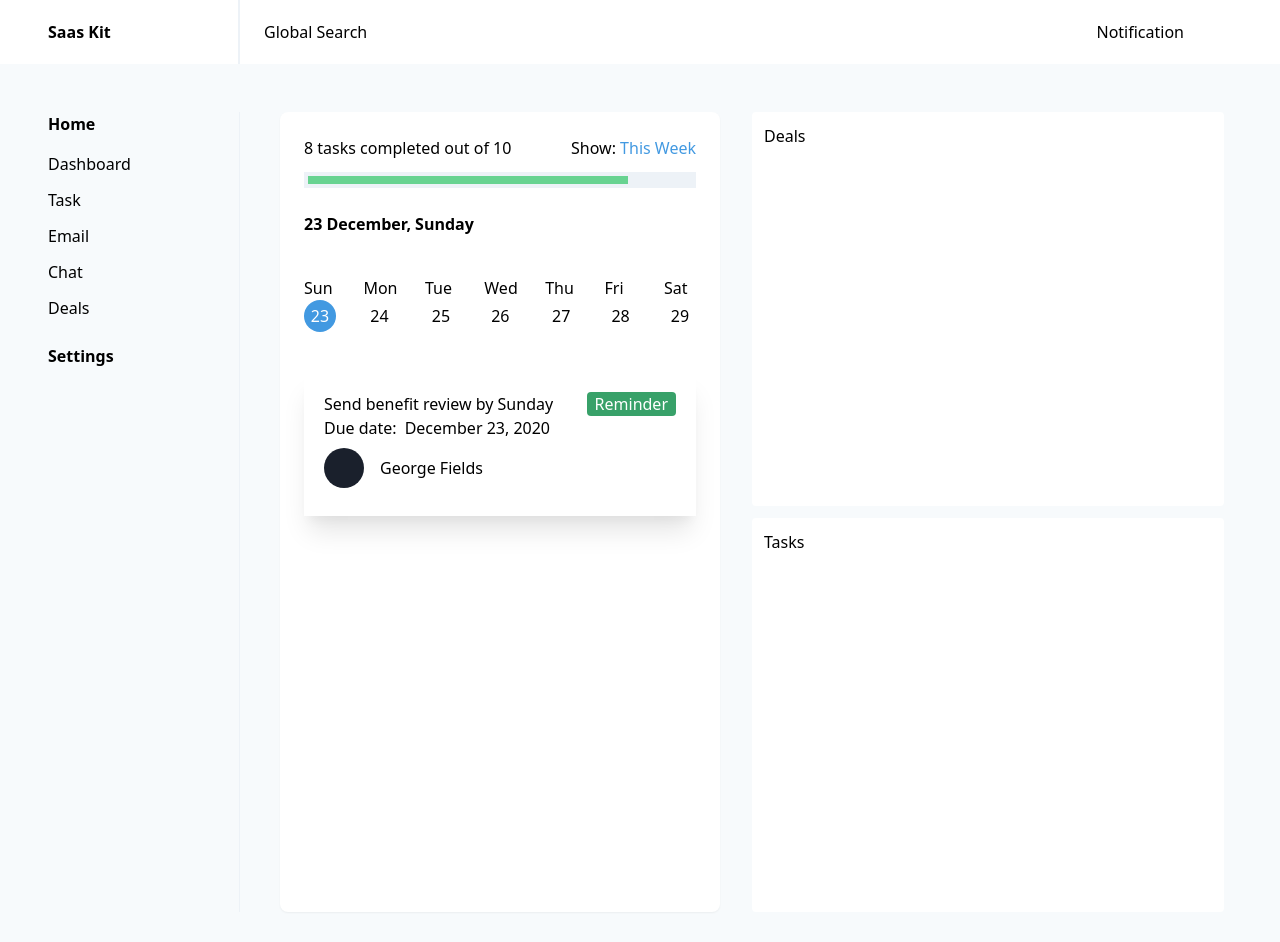
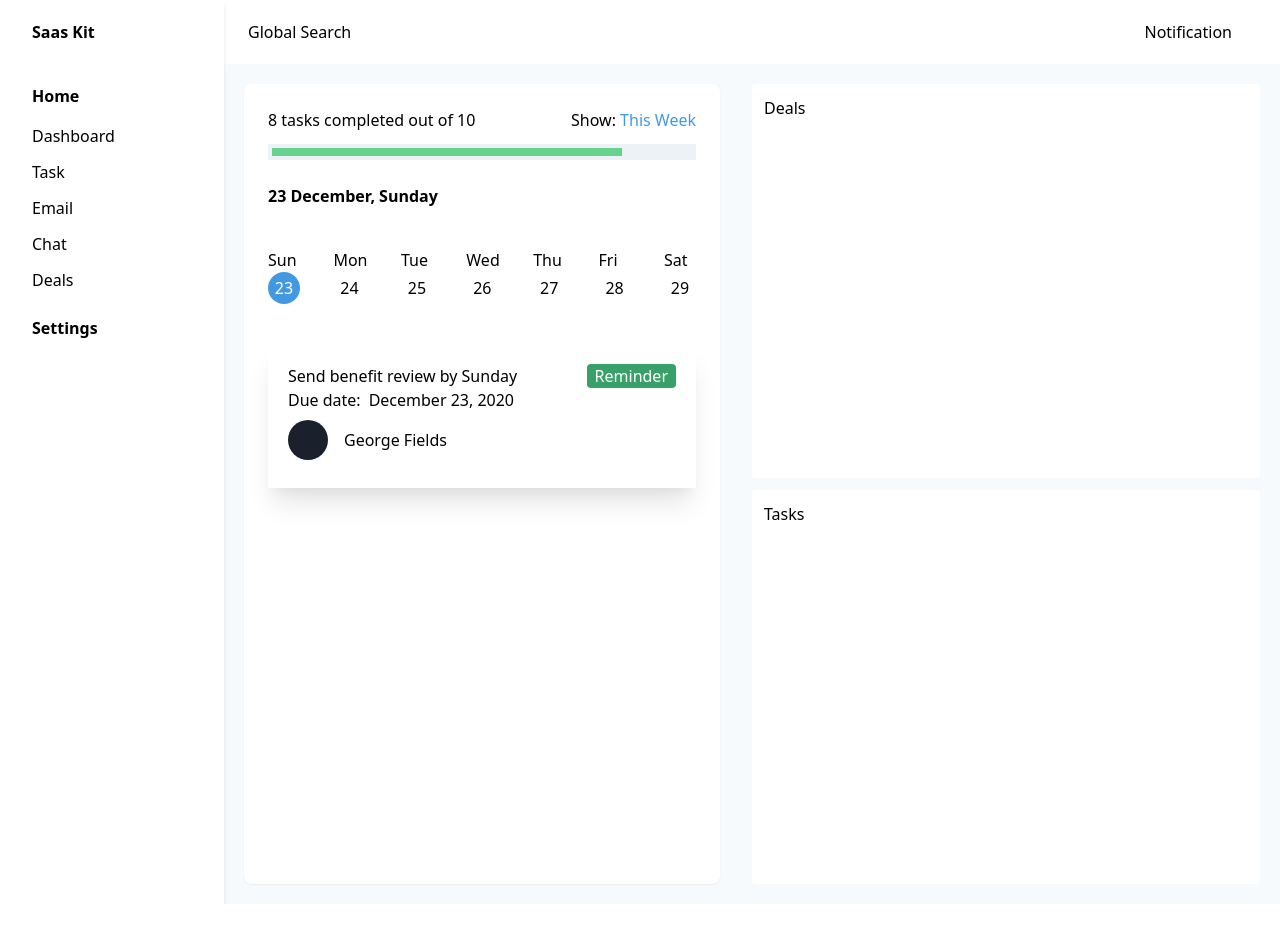
Before and after one commit to Alex-Cosmas/alx, a Nuxt app: page / in a window 1280 px wide. Shown: the top 942 px of the page. After the commit the page ends 904 px from the top, so only its background shows below. Built offline with nearby package versions, Linux system fonts and the light colour scheme.

Commit message:
Split Header, SideBar, MainSection Code into Components

```diff
--- /dev/null
+++ b/components/globals/Header.vue
@@ -0,0 +1,18 @@
+<template>
+  <!-- Header -->
+  <div class="bg-white flex items-center">
+    <div class="w-56 flex-none">
+      <div class="py-5 shadow-md">
+        <h6 class="shadow-2xl font-bold px-8">Saas Kit</h6>
+      </div>
+    </div>
+
+    <div class="flex-grow flex justify-between pr-12">
+      <div class="px-6">
+        Global Search
+      </div>
+      Notification
+    </div>
+  </div>
+  <!-- End of Header -->
+</template>
--- /dev/null
+++ b/components/globals/MainComponent.vue
@@ -0,0 +1,103 @@
+<template>
+  <div class="flex">
+    <!--  Fist  Half -->
+    <div class="bg-white rounded-lg shadow-sm flex-grow h-screen">
+      <div class="p-6 ">
+        <div class="mb-3 flex justify-between">
+          <p>8 tasks completed out of 10</p>
+          <div>
+            <p>
+              Show:
+              <span class=" text-blue-500">This Week</span>
+            </p>
+          </div>
+        </div>
+        <div class="bg-gray-200 p-1">
+          <div class="bg-green-400 w-5/6 p-1"></div>
+        </div>
+      </div>
+      <div class="px-6 mb-10 font-semibold">
+        23 December, Sunday
+      </div>
+      <div class="px-6 mb-10">
+        <div class="flex justify-between">
+          <div class="flex flex-col">
+            Sun
+            <div
+              class="bg-blue-500 w-8 h-8 rounded-full text-white flex items-center justify-center "
+            >
+              23
+            </div>
+          </div>
+          <div class="flex flex-col">
+            Mon
+            <div class="w-8 h-8 rounded-full flex items-center justify-center">
+              24
+            </div>
+          </div>
+          <div class="flex flex-col">
+            Tue
+            <div class="w-8 h-8 rounded-full flex items-center justify-center">
+              25
+            </div>
+          </div>
+          <div class="flex flex-col">
+            Wed
+            <div class="w-8 h-8 rounded-full flex items-center justify-center">
+              26
+            </div>
+          </div>
+          <div class="flex flex-col">
+            Thu
+            <div class="w-8 h-8 rounded-full flex items-center justify-center">
+              27
+            </div>
+          </div>
+          <div class="flex flex-col">
+            Fri
+            <div class="w-8 h-8 rounded-full flex items-center justify-center">
+              28
+            </div>
+          </div>
+          <div class="flex flex-col">
+            Sat
+            <div class="w-8 h-8 rounded-full flex items-center justify-center">
+              29
+            </div>
+          </div>
+        </div>
+      </div>
+      <div class="px-6 mb-10">
+        <div class="shadow-xl p-5">
+          <div class="flex justify-between">
+            <h5>Send benefit review by Sunday</h5>
+            <div>
+              <div class="bg-green-600 px-2 rounded text-white">
+                <p>Reminder</p>
+              </div>
+            </div>
+          </div>
+          <p class="flex">
+            Due date:
+            <span class="px-2">December 23, 2020</span>
+          </p>
+          <div class="flex items-center py-2">
+            <div class="w-10 h-10 rounded-full bg-gray-900"></div>
+            <p class="mx-4">George Fields</p>
+          </div>
+        </div>
+      </div>
+    </div>
+
+    <!--  Second Half -->
+    <div class="w-1/2 flex flex-col justify-between ml-8">
+      <div class="h-full bg-white rounded p-3 mb-3">
+        Deals
+      </div>
+      <div class="h-full  bg-white rounded p-3">
+        Tasks
+      </div>
+    </div>
+    <!--  Second Half -->
+  </div>
+</template>
--- /dev/null
+++ b/components/globals/SideBar.vue
@@ -0,0 +1,18 @@
+<template>
+  <div class="w-56 flex-none shadow-md bg-white">
+    <div class="w-full px-8 my-5">
+      <h6 class="font-bold mb-4">Home</h6>
+      <ul>
+        <li class="mb-3">Dashboard</li>
+        <li class="mb-3">Task</li>
+        <li class="mb-3">Email</li>
+        <li class="mb-3">Chat</li>
+        <li class="mb-3">Deals</li>
+      </ul>
+
+      <ul class="font-bold my-6">
+        <li class="mb-3">Settings</li>
+      </ul>
+    </div>
+  </div>
+</template>
--- a/pages/index.vue
+++ b/pages/index.vue
@@ -1,173 +1,35 @@
 <template>
   <div>
-    <!-- Header -->
-    <div class="bg-white flex px-12 items-center">
-      <div class="border-r-2 border-gray-200 w-48 py-5">
-        <h6 class="shadow-2xl font-bold">Saas Kit</h6>
-      </div>
-      <div class="flex-grow flex justify-between pr-12">
-        <div class="px-6">
-          Global Search
-        </div>
-        Notification
-      </div>
-    </div>
+    <div class="flex flex-col min-h-screen">
+      <!-- Header Component -->
+      <Header />
+      <!--  -->
 
-    <!-- Side Menu + Main Div -->
+      <!-- Side bar + main body -->
+      <div class="flex flex-1 ">
+        <!-- SideBar Component -->
+        <SideBar />
 
-    <div class="flex p-12">
-      <div class=" w-48">
-        <div class="flex h-screen">
-          <div class="border-r border-gray-200 w-64">
-            <h6 class="font-bold mb-4">Home</h6>
-            <ul>
-              <li class="mb-3">Dashboard</li>
-              <li class="mb-3">Task</li>
-              <li class="mb-3">Email</li>
-              <li class="mb-3">Chat</li>
-              <li class="mb-3">Deals</li>
-            </ul>
-
-            <ul class="font-bold my-6">
-              <li class="mb-3">Settings</li>
-            </ul>
-          </div>
+        <!-- Main Component -->
+        <div class="w-full m-5">
+          <!-- Main Components -->
+          <MainComponent />
         </div>
       </div>
-      <div class="flex-grow px-6">
-        <div>
-          <!-- New Grid Layout -->
-
-          <div>
-            <div class="w-full flex mx-4">
-              <div class="bg-white rounded-lg shadow-sm flex-grow h-screen">
-                <!-- Task Update Component  -->
-                <div class="p-6 ">
-                  <div class="mb-3 flex justify-between">
-                    <p>8 tasks completed out of 10</p>
-                    <div>
-                      <p>
-                        Show:
-                        <span class=" text-blue-500">This Week</span>
-                      </p>
-                    </div>
-                  </div>
-                  <!-- Progress Bar -->
-                  <div class="bg-gray-200 p-1">
-                    <div class="bg-green-400 w-5/6 p-1"></div>
-                  </div>
-                </div>
-
-                <!-- Calendar Component -->
-
-                <div class="px-6 mb-10 font-semibold">
-                  23 December, Sunday
-                </div>
-
-                <div class="px-6 mb-10">
-                  <div class="flex justify-between">
-                    <div class="flex flex-col">
-                      Sun
-                      <div
-                        class="bg-blue-500 w-8 h-8 rounded-full text-white flex items-center justify-center "
-                      >
-                        23
-                      </div>
-                    </div>
-                    <div class="flex flex-col">
-                      Mon
-                      <div
-                        class="w-8 h-8 rounded-full flex items-center justify-center"
-                      >
-                        24
-                      </div>
-                    </div>
-                    <div class="flex flex-col">
-                      Tue
-                      <div
-                        class="w-8 h-8 rounded-full flex items-center justify-center"
-                      >
-                        25
-                      </div>
-                    </div>
-                    <div class="flex flex-col">
-                      Wed
-                      <div
-                        class="w-8 h-8 rounded-full flex items-center justify-center"
-                      >
-                        26
-                      </div>
-                    </div>
-                    <div class="flex flex-col">
-                      Thu
-                      <div
-                        class="w-8 h-8 rounded-full flex items-center justify-center"
-                      >
-                        27
-                      </div>
-                    </div>
-                    <div class="flex flex-col">
-                      Fri
-                      <div
-                        class="w-8 h-8 rounded-full flex items-center justify-center"
-                      >
-                        28
-                      </div>
-                    </div>
-                    <div class="flex flex-col">
-                      Sat
-                      <div
-                        class="w-8 h-8 rounded-full flex items-center justify-center"
-                      >
-                        29
-                      </div>
-                    </div>
-                  </div>
-                </div>
-                <!--  -->
-
-                <div class="px-6 mb-10">
-                  <div class="shadow-xl p-5">
-                    <div class="flex justify-between">
-                      <h5>Send benefit review by Sunday</h5>
-                      <div class="">
-                        <div class="bg-green-600 px-2 rounded text-white">
-                          <p>Reminder</p>
-                        </div>
-                      </div>
-                    </div>
-                    <p class="flex">
-                      Due date:
-                      <span class="px-2">December 23, 2020</span>
-                    </p>
-                    <div class="flex items-center py-2">
-                      <div class="w-10 h-10 rounded-full bg-gray-900"></div>
-                      <p class="mx-4">George Fields</p>
-                    </div>
-                  </div>
-                </div>
-              </div>
-
-              <!-- Second Half -->
-
-              <div class="w-1/2 flex flex-col justify-between ml-8">
-                <div class="h-full bg-white rounded p-3 mb-3">
-                  Deals
-                </div>
-                <div class="h-full  bg-white rounded p-3">
-                  Tasks
-                </div>
-              </div>
-            </div>
-          </div>
-
-          <!--  -->
-        </div>
-
-        <!--  -->
-      </div>
+      <!-- End of side bar + main body -->
     </div>
   </div>
 </template>
 
-<script></script>
+<script>
+import Header from "~/components/globals/Header";
+import SideBar from "~/components/globals/SideBar";
+import MainComponent from "~/components/globals/MainComponent";
+export default {
+  components: {
+    Header,
+    SideBar,
+    MainComponent
+  }
+};
+</script>
```
